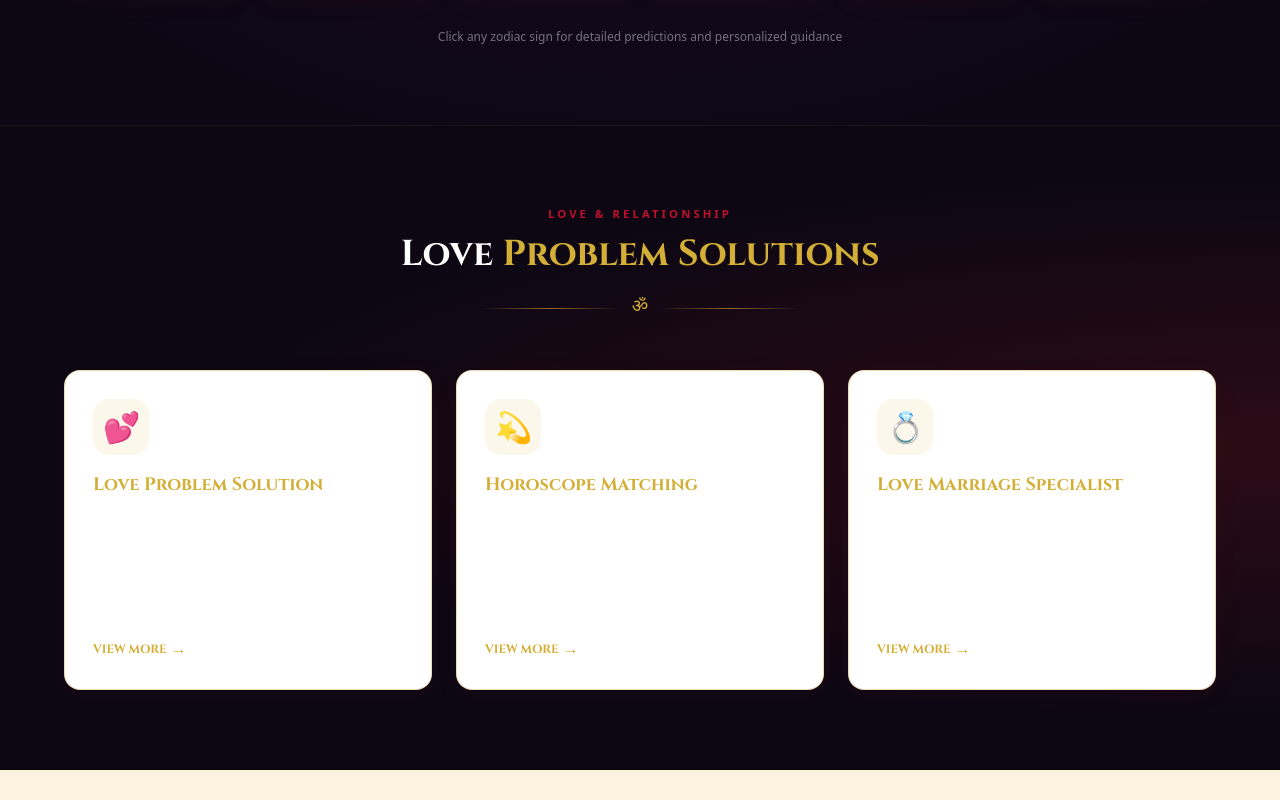
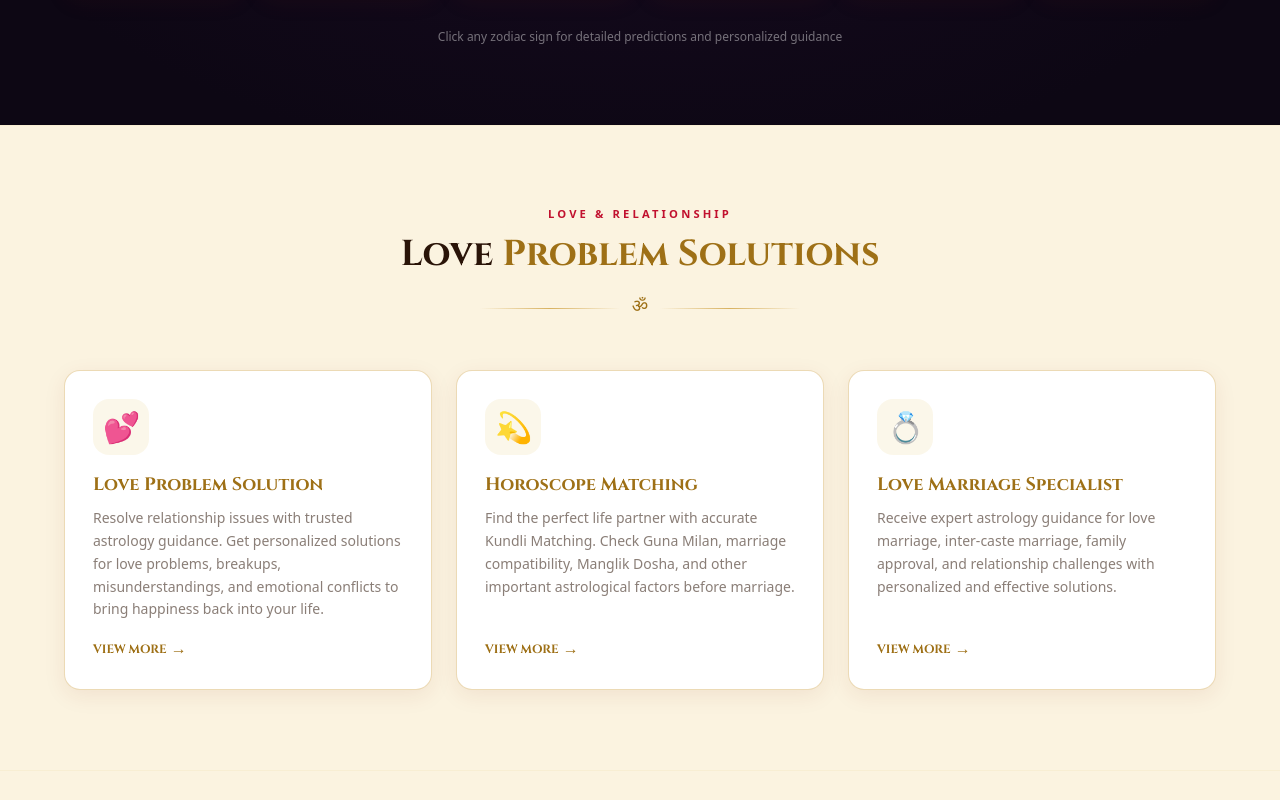
Before and after one commit to Sanchitjha/Astrologer, a Next.js app: page / in a window 1280 px wide. Shown: the part 3320-4120 px from the top of the page. Built offline with nearby package versions, Linux system fonts and the light colour scheme.

Commit message:
feat: implement core UI components for astrology landing page including services, testimonials, and zodiac navigation

```diff
--- a/components/LoveProblems.js
+++ b/components/LoveProblems.js
@@ -25,19 +25,19 @@ export default function LoveProblems() {
   return (
     <section
       className="py-20 px-4 border-t border-[#D4AF37]/8"
-      style={{ background: 'radial-gradient(ellipse at 100% 50%, #2C0C16 0%, #0D0714 60%)' }}
+      style={{ background: 'radial-gradient(ellipse at 100% 50%, #FBF3E0 0%, #FBF3E0 60%)' }}
       aria-labelledby="love-heading"
     >
       <div className="max-w-6xl mx-auto">
         <div className="text-center mb-12">
           <p className="section-label mb-3">Love & Relationship</p>
           <h2 id="love-heading"
-              className="text-3xl md:text-4xl font-bold text-white"
+              className="text-3xl md:text-4xl font-bold text-[#2A1408]"
               style={{ fontFamily: 'var(--font-cinzel)' }}>
-            Love <span className="text-[#D4AF37]">Problem Solutions</span>
+            Love <span className="text-[#9E7016]">Problem Solutions</span>
           </h2>
           <div className="gold-divider max-w-xs mx-auto mt-5">
-            <span className="text-[#D4AF37] text-lg shrink-0"
+            <span className="text-[#9E7016] text-lg shrink-0"
                   style={{ fontFamily: 'var(--font-devanagari)' }}>ॐ</span>
           </div>
         </div>
@@ -51,15 +51,15 @@ export default function LoveProblems() {
                 <span className="text-3xl">{c.icon}</span>
               </div>
               <div className="flex-1">
-                <h3 className="text-[#D4AF37] font-bold text-lg mb-2"
+                <h3 className="text-[#9E7016] font-bold text-lg mb-2"
                     style={{ fontFamily: 'var(--font-cinzel)' }}>
                   {c.title}
                 </h3>
-                <p className="text-white/55 text-sm leading-relaxed">{c.desc}</p>
+                <p className="text-[#2A1408]/55 text-sm leading-relaxed">{c.desc}</p>
               </div>
               <Link href={c.href}
-                    className="inline-flex items-center gap-1 text-[#D4AF37] text-xs font-bold
-                               hover:text-[#FFD700] transition-colors mt-auto"
+                    className="inline-flex items-center gap-1 text-[#9E7016] text-xs font-bold
+                               hover:text-[#C1102E] transition-colors mt-auto"
                     style={{ fontFamily: 'var(--font-cinzel)' }}>
                 VIEW MORE <span className="text-base">→</span>
               </Link>
```
